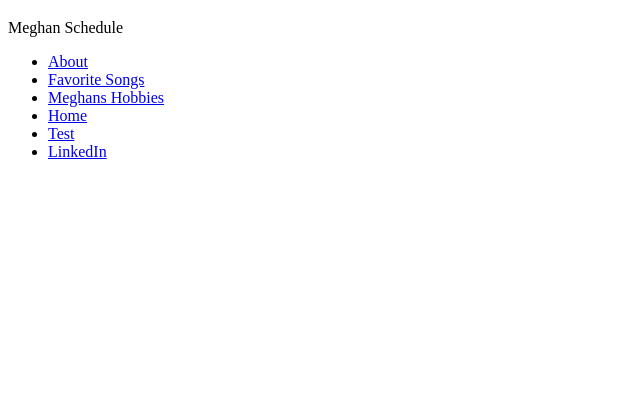
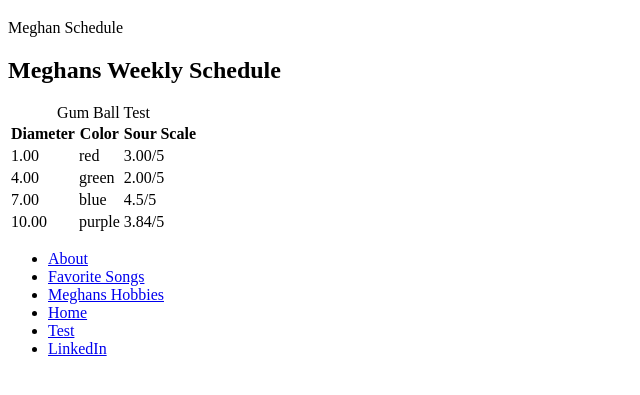
Before and after one commit to meghancullen/megcullen_personalsite, a plain HTML site: page schedule.html in a window 1280 px wide. Shown: the part 61-456 px from the top of the page, without its empty margins (0-640 px from the left). Drawn offline with Linux system fonts and the light colour scheme.

Commit message:
added gum ball test

```diff
--- a/schedule.html
+++ b/schedule.html
@@ -10,7 +10,43 @@
       <header>
         <h1>Meghan</h1>
       </header>
-      <main>Meghan Schedule</main>
+      <main>
+        Meghan Schedule
+        <h2>Meghans Weekly Schedule</h2>
+        <table>
+          <caption>
+            Gum Ball Test
+          </caption>
+          <thead>
+            <tr>
+              <th>Diameter</th>
+              <th>Color</th>
+              <th>Sour Scale</th>
+            </tr>
+          </thead>
+          <tbody></tbody>
+          <tr>
+            <td>1.00</td>
+            <td>red</td>
+            <td>3.00/5</td>
+          </tr>
+          <tr>
+            <td>4.00</td>
+            <td>green</td>
+            <td>2.00/5</td>
+          </tr>
+          <tr>
+            <td>7.00</td>
+            <td>blue</td>
+            <td>4.5/5</td>
+          </tr>
+          <tr>
+            <td>10.00</td>
+            <td>purple</td>
+            <td>3.84/5</td>
+          </tr>
+        </table>
+      </main>
       <nav>
         <ul>
           <li><a href="index.html#About">About</a></li>
```
